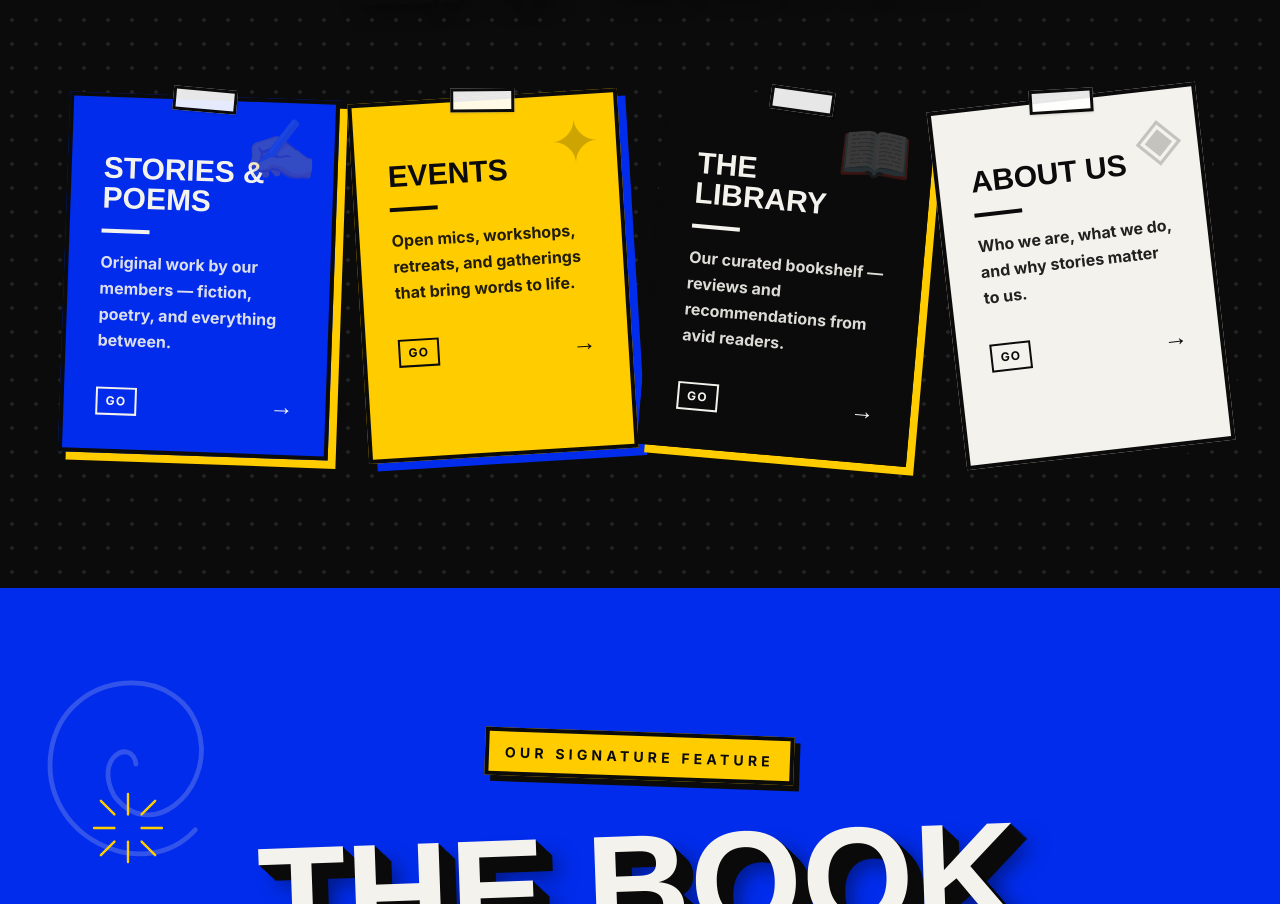
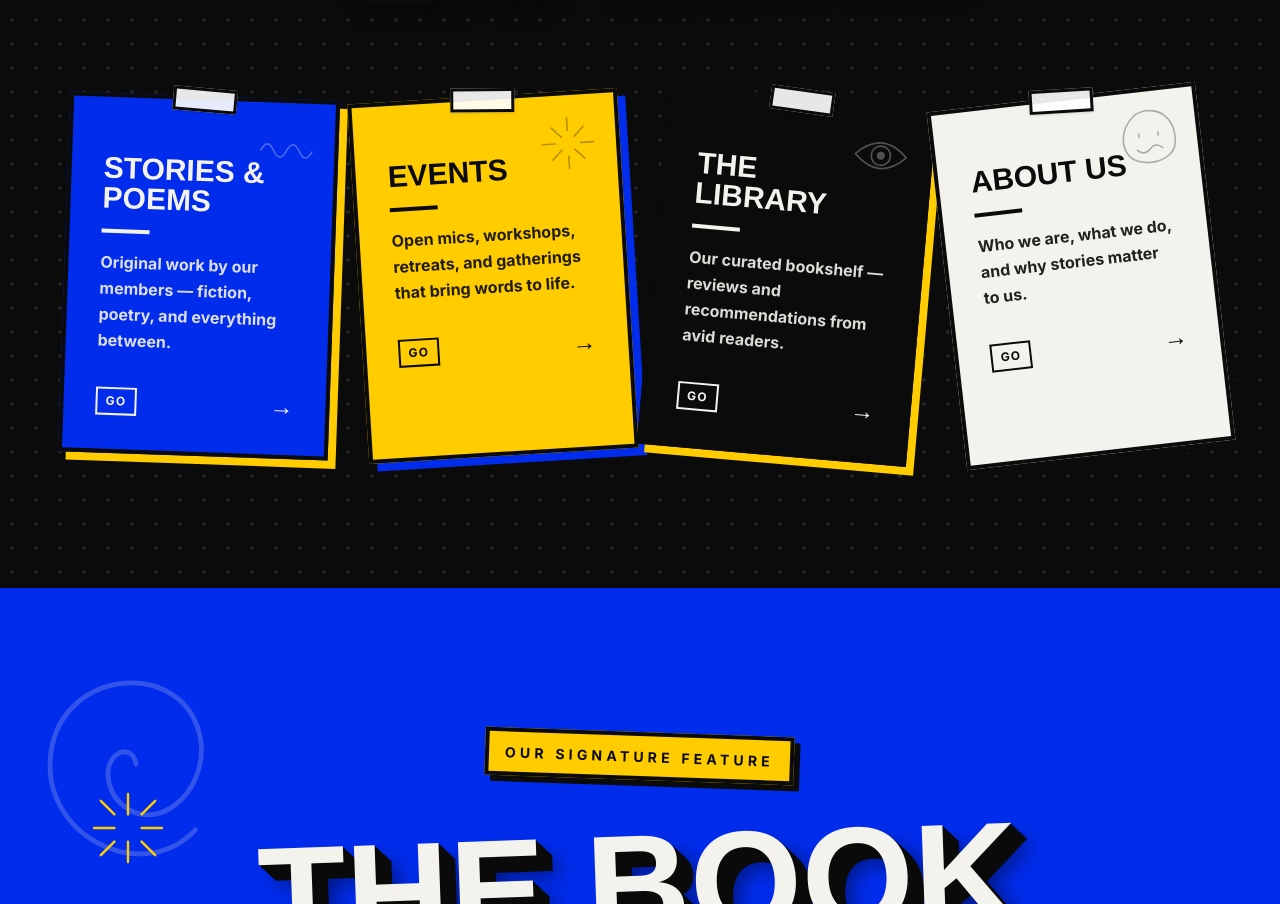
Before and after one commit to imagine1phoenix/inkinquills, a Next.js app: page / in a window 1280 px wide. Shown: the part 2406-3310 px from the top of the page. Built offline with nearby package versions, Linux system fonts and the light colour scheme; a web font is replaced by a local one.

Commit message:
feat: replace static icon characters with animated doodle components in navigation cards

```diff
--- a/src/app/page.tsx
+++ b/src/app/page.tsx
@@ -11,7 +11,7 @@ const sectionCards = [
     href: "/stories",
     title: "Stories & Poems",
     description: "Original work by our members — fiction, poetry, and everything between.",
-    icon: "✍",
+    doodle: "squiggle",
     theme: "bg-electric-blue text-[#F4F2EC]",
     shadow: "var(--metro-yellow)",
   },
@@ -19,7 +19,7 @@ const sectionCards = [
     href: "/events",
     title: "Events",
     description: "Open mics, workshops, retreats, and gatherings that bring words to life.",
-    icon: "✦",
+    doodle: "spark",
     theme: "bg-metro-yellow text-midnight",
     shadow: "var(--electric-blue)",
   },
@@ -27,7 +27,7 @@ const sectionCards = [
     href: "/library",
     title: "The Library",
     description: "Our curated bookshelf — reviews and recommendations from avid readers.",
-    icon: "📖",
+    doodle: "eye",
     theme: "bg-midnight text-[#F4F2EC]",
     shadow: "var(--metro-yellow)",
   },
@@ -35,7 +35,7 @@ const sectionCards = [
     href: "/about",
     title: "About Us",
     description: "Who we are, what we do, and why stories matter to us.",
-    icon: "◈",
+    doodle: "face",
     theme: "bg-[#F4F2EC] text-midnight",
     shadow: "var(--midnight)",
   },
@@ -271,8 +271,11 @@ export default function LandingPage() {
                       {/* Top Tape */}
                       <div className="absolute -top-3 left-1/2 -translate-x-1/2 w-16 h-6 bg-white/90 border-[3px] border-midnight shadow-sm rotate-[3deg] z-10" />
 
-                      <div className="absolute top-4 right-4 text-5xl md:text-6xl opacity-20 pointer-events-none select-none">
-                        {card.icon}
+                      <div className="absolute top-4 right-4 w-16 h-16 opacity-30 pointer-events-none select-none">
+                        {card.doodle === "squiggle" && <DoodleSquiggle className="w-full h-full" delayIndex={0} />}
+                        {card.doodle === "spark" && <DoodleSpark className="w-full h-full" delayIndex={0} />}
+                        {card.doodle === "eye" && <DoodleEye className="w-full h-full" delayIndex={0} />}
+                        {card.doodle === "face" && <DoodleFace className="w-full h-full" delayIndex={0} />}
                       </div>
 
                       <h3 className="font-display text-3xl font-black uppercase mb-4 mt-6 leading-none">
```
